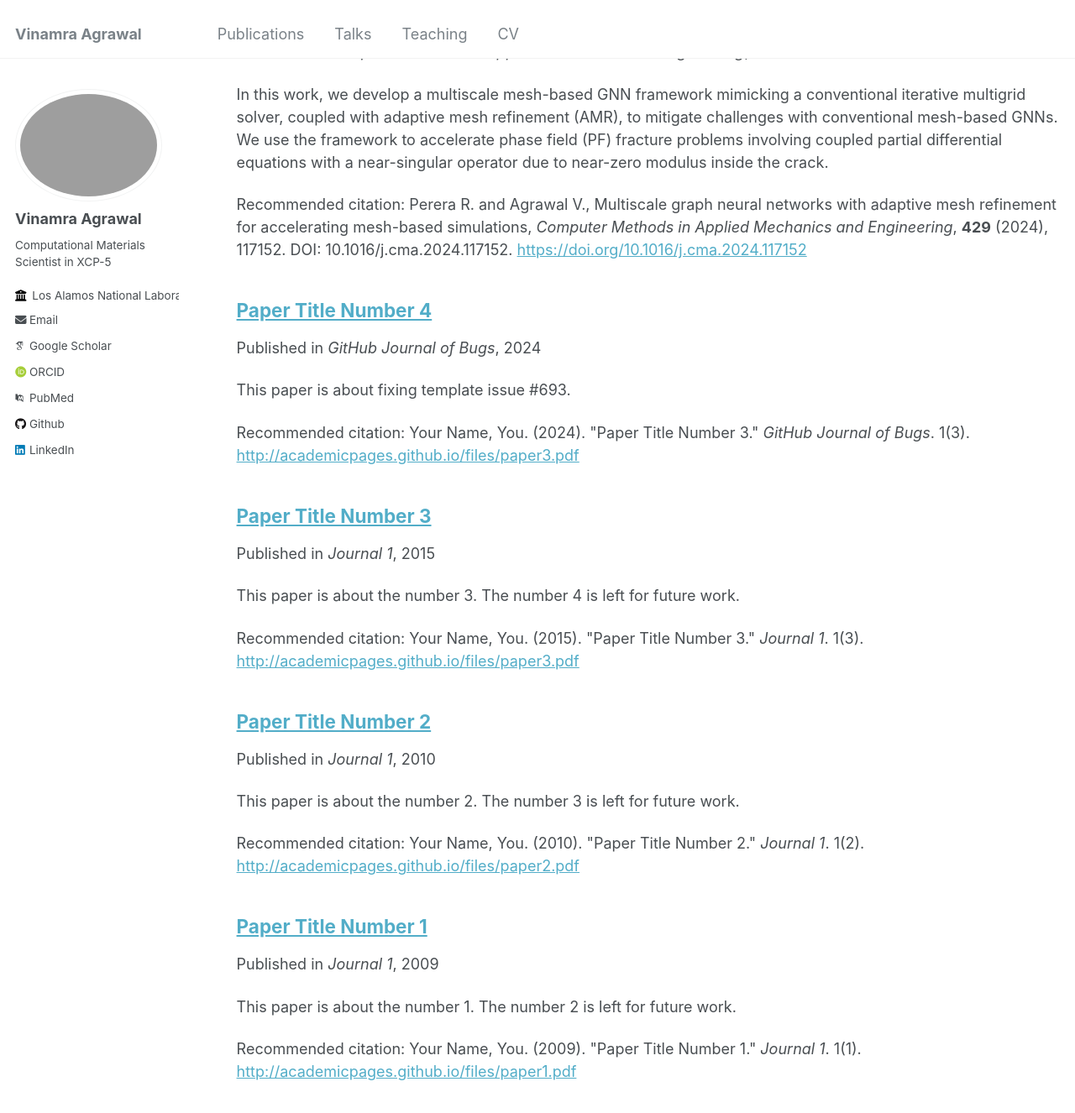
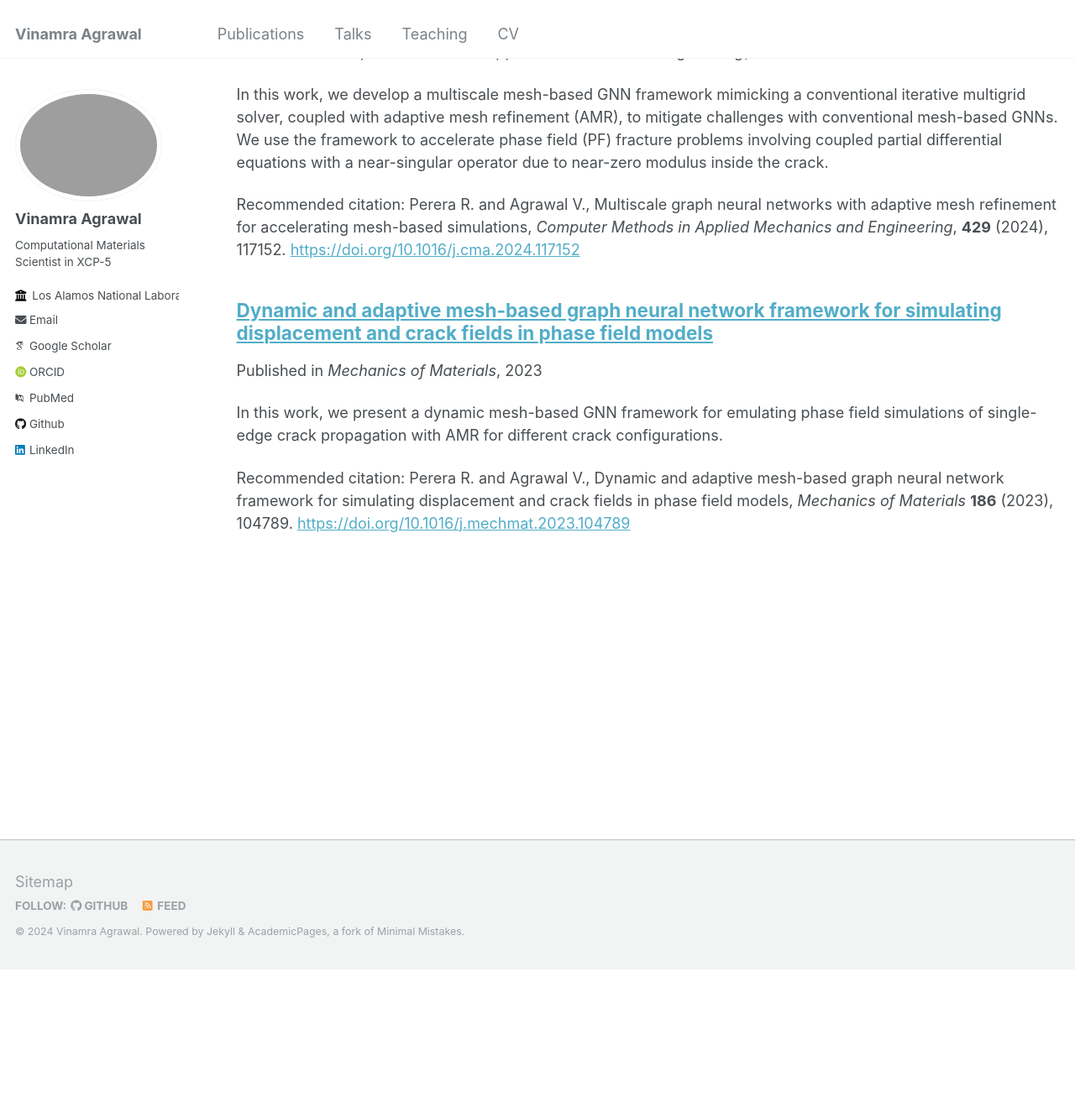
Before and after one commit to vinagr/vinagr.github.io, a Jekyll site: the page built from _pages/publications.md, in a window 1280 px wide and 1400 px high, scrolled down 244 px. Shown: the top 1326 px of the window at 84% size. Built offline with Jekyll 4.4.1, drawn with Linux system fonts in a browser that asks for light colours; some web fonts are replaced.

Commit message:
adding publications

```diff
--- a/_publications/2009-10-01-paper-title-number-1.md
+++ /dev/null
@@ -1,12 +0,0 @@
----
-title: "Paper Title Number 1"
-collection: publications
-permalink: /publication/2009-10-01-paper-title-number-1
-excerpt: 'This paper is about the number 1. The number 2 is left for future work.'
-date: 2009-10-01
-venue: 'Journal 1'
-paperurl: 'http://academicpages.github.io/files/paper1.pdf'
-citation: 'Your Name, You. (2009). &quot;Paper Title Number 1.&quot; <i>Journal 1</i>. 1(1).'
----
-
-The contents above will be part of a list of publications, if the user clicks the link for the publication than the contents of section will be rendered as a full page, allowing you to provide more information about the paper for the reader. When publications are displayed as a single page, the contents of the above "citation" field will automatically be included below this section in a smaller font.
--- a/_publications/2010-10-01-paper-title-number-2.md
+++ /dev/null
@@ -1,12 +0,0 @@
----
-title: "Paper Title Number 2"
-collection: publications
-permalink: /publication/2010-10-01-paper-title-number-2
-excerpt: 'This paper is about the number 2. The number 3 is left for future work.'
-date: 2010-10-01
-venue: 'Journal 1'
-paperurl: 'http://academicpages.github.io/files/paper2.pdf'
-citation: 'Your Name, You. (2010). &quot;Paper Title Number 2.&quot; <i>Journal 1</i>. 1(2).'
----
-
-The contents above will be part of a list of publications, if the user clicks the link for the publication than the contents of section will be rendered as a full page, allowing you to provide more information about the paper for the reader. When publications are displayed as a single page, the contents of the above "citation" field will automatically be included below this section in a smaller font.
--- a/_publications/2015-10-01-paper-title-number-3.md
+++ /dev/null
@@ -1,12 +0,0 @@
----
-title: "Paper Title Number 3"
-collection: publications
-permalink: /publication/2015-10-01-paper-title-number-3
-excerpt: 'This paper is about the number 3. The number 4 is left for future work.'
-date: 2015-10-01
-venue: 'Journal 1'
-paperurl: 'http://academicpages.github.io/files/paper3.pdf'
-citation: 'Your Name, You. (2015). &quot;Paper Title Number 3.&quot; <i>Journal 1</i>. 1(3).'
----
-
-The contents above will be part of a list of publications, if the user clicks the link for the publication than the contents of section will be rendered as a full page, allowing you to provide more information about the paper for the reader. When publications are displayed as a single page, the contents of the above "citation" field will automatically be included below this section in a smaller font.
--- /dev/null
+++ b/_publications/2023-11-01-adapt-gnn-mechmat.md
@@ -0,0 +1,12 @@
+---
+title: "Dynamic and adaptive mesh-based graph neural network framework for simulating displacement and crack fields in phase field models"
+collection: publications
+permalink: /publication/2023-11-01-adapt-gnn-mechmat
+excerpt: 'In this work, we present a dynamic mesh-based GNN framework for emulating phase field simulations of single-edge crack propagation with AMR for different crack configurations.'
+date: 2023-11-01
+venue: 'Mechanics of Materials'
+paperurl: 'https://doi.org/10.1016/j.mechmat.2023.104789'
+citation: 'Perera R. and Agrawal V., Dynamic and adaptive mesh-based graph neural network framework for simulating displacement and crack fields in phase field models, <i>Mechanics of Materials</i> <b>186</b> (2023), 104789.'
+---
+
+Fracture is one of the main causes of failure in engineering structures. Phase field methods coupled with adaptive mesh refinement (AMR) techniques have been widely used to model crack propagation due to their ease of implementation and scalability. However, phase field methods can still be computationally demanding making them unfeasible for high-throughput design applications. Machine learning (ML) models such as Graph Neural Networks (GNNs) have shown their ability to emulate complex dynamic problems with speed-ups orders of magnitude faster compared to high-fidelity simulators. In this work, we present a dynamic mesh-based GNN framework for emulating phase field simulations of single-edge crack propagation with AMR for different crack configurations. The developed framework – ADAPTive mesh-based graph neural network (ADAPT-GNN) – exploits the benefits of both ML methods and AMR by describing the graph representation at each time step as the refined mesh itself. Using ADAPT-GNN, we predict the evolution of displacement fields and scalar damage field (or phase field) with good accuracy compared to the conventional phase-field fracture model. We also compute crack stress fields with good accuracy using the predicted displacements and phase field parameter.
--- a/_publications/2024-02-17-paper-title-number-4.md
+++ /dev/null
@@ -1,12 +0,0 @@
----
-title: "Paper Title Number 4"
-collection: publications
-permalink: /publication/2024-02-17-paper-title-number-4
-excerpt: 'This paper is about fixing template issue #693.'
-date: 2024-02-17
-venue: 'GitHub Journal of Bugs'
-paperurl: 'http://academicpages.github.io/files/paper3.pdf'
-citation: 'Your Name, You. (2024). &quot;Paper Title Number 3.&quot; <i>GitHub Journal of Bugs</i>. 1(3).'
----
-
-The contents above will be part of a list of publications, if the user clicks the link for the publication than the contents of section will be rendered as a full page, allowing you to provide more information about the paper for the reader. When publications are displayed as a single page, the contents of the above "citation" field will automatically be included below this section in a smaller font.
--- a/_publications/2024-09-1-multiscale-gnn-cmame.md
+++ b/_publications/2024-09-1-multiscale-gnn-cmame.md
@@ -6,7 +6,7 @@ excerpt: 'In this work, we develop a multiscale mesh-based GNN framework mimicki
 date: 2024-09-01
 venue: 'Computer Methods in Applied Mechanics and Engineering'
 paperurl: 'https://doi.org/10.1016/j.cma.2024.117152'
-citation: 'Perera R. and Agrawal V., Multiscale graph neural networks with adaptive mesh refinement for accelerating mesh-based simulations, <i>Computer Methods in Applied Mechanics and Engineering</i>, <b>429</b> (2024), 117152. DOI: 10.1016/j.cma.2024.117152.'
+citation: 'Perera R. and Agrawal V., Multiscale graph neural networks with adaptive mesh refinement for accelerating mesh-based simulations, <i>Computer Methods in Applied Mechanics and Engineering</i>, <b>429</b> (2024), 117152.'
 ---
 
-The contents above will be part of a list of publications, if the user clicks the link for the publication than the contents of section will be rendered as a full page, allowing you to provide more information about the paper for the reader. When publications are displayed as a single page, the contents of the above "citation" field will automatically be included below this section in a smaller font.
+Mesh-based Graph Neural Networks (GNNs) have recently shown capabilities to simulate complex multiphysics problems with accelerated performance times. However, mesh-based GNNs require a large number of message-passing (MP) steps and suffer from over-smoothing for problems involving very fine mesh. In this work, we develop a multiscale mesh-based GNN framework mimicking a conventional iterative multigrid solver, coupled with adaptive mesh refinement (AMR), to mitigate challenges with conventional mesh-based GNNs. We use the framework to accelerate phase field (PF) fracture problems involving coupled partial differential equations with a near-singular operator due to near-zero modulus inside the crack. We define the initial graph representation using all mesh resolution levels. We perform a series of downsampling steps using Transformer MP GNNs to reach the coarsest graph followed by upsampling steps to reach the original graph. We use skip connectors from the generated embedding during coarsening to prevent over-smoothing. We use Transfer Learning (TL) to significantly reduce the size of training datasets needed to simulate different crack configurations and loading conditions. The trained framework showed accelerated simulation times, while maintaining high accuracy for all cases compared to physics-based PF fracture model. Finally, this work provides a new approach to accelerate a variety of mesh-based engineering multiphysics problems.
```
